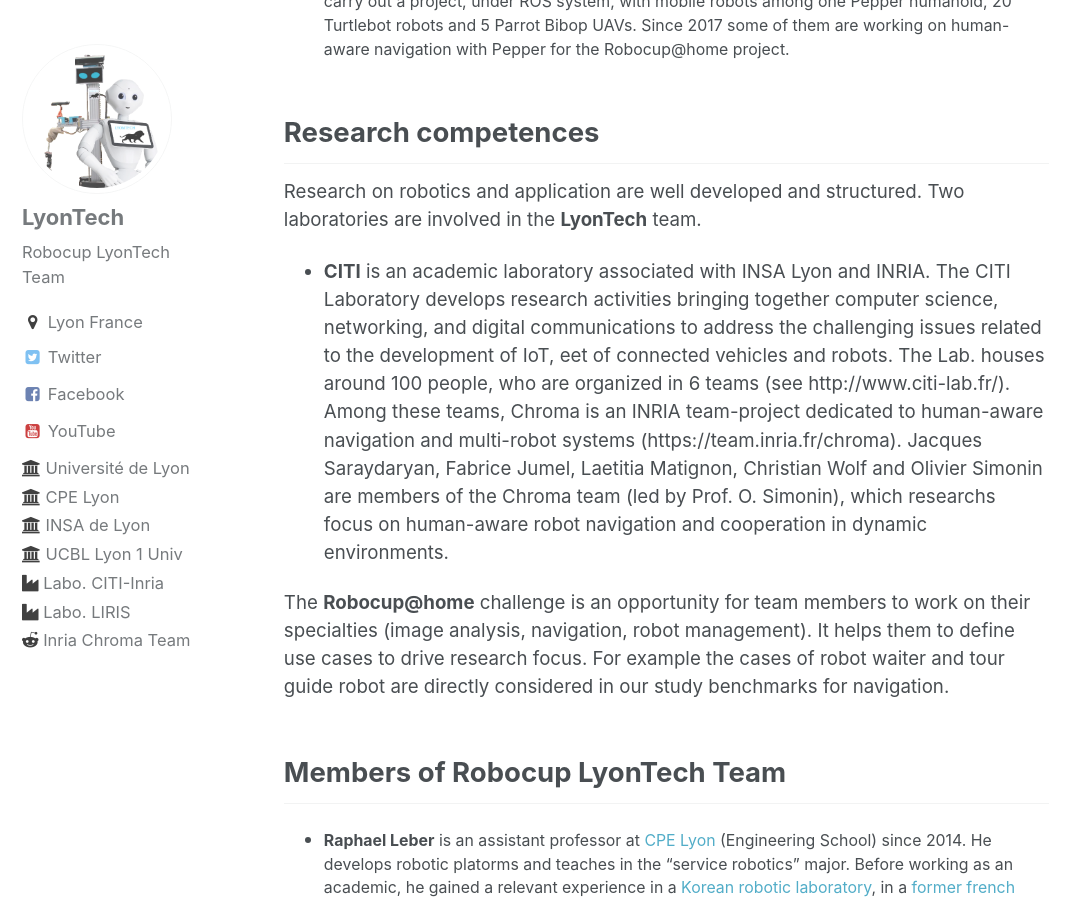
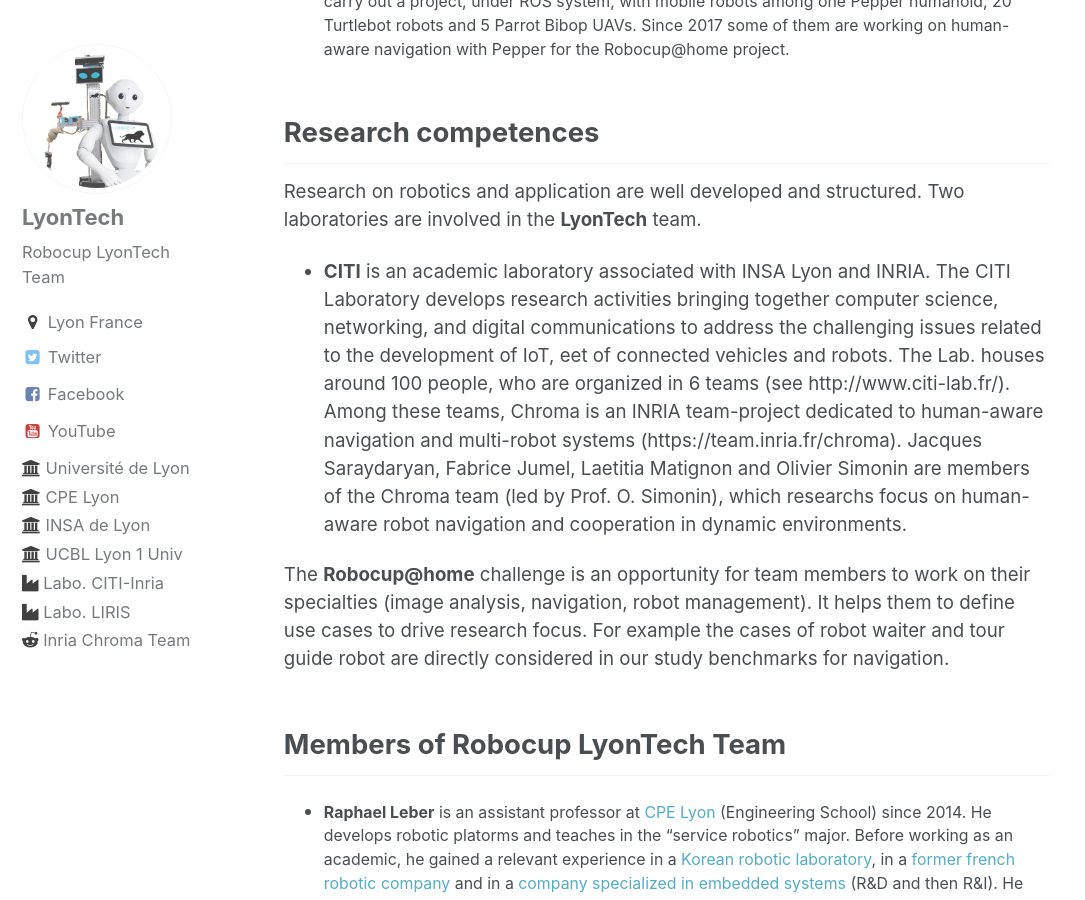
Before and after one commit to Robocup-Lyontech/Robocup-Lyontech.github.io, a Jekyll site: the page built from _pages/lyontech_team.md, in a window 1280 px wide and 900 px high, scrolled down 1355 px. Shown: the whole window, without its empty margins (0-1085 px from the left). Built offline with Jekyll 4.4.1, drawn with Linux system fonts in a browser that asks for light colours.

Commit message:
remove old stuff from LyonTech Team page

```diff
--- a/_pages/lyontech_team.md
+++ b/_pages/lyontech_team.md
@@ -26,7 +26,7 @@
 
 Research on robotics and application are well developed and structured. Two laboratories are involved in the **LyonTech** team.
 
-- **CITI** is an academic laboratory associated with INSA Lyon and INRIA. The CITI Laboratory develops research activities bringing together computer science, networking, and digital communications to address the challenging issues related to the development of IoT,  eet of connected vehicles and robots. The Lab. houses around 100 people, who are organized in 6 teams (see http://www.citi-lab.fr/). Among these teams, Chroma is an INRIA team-project dedicated to human-aware navigation and multi-robot systems  (https://team.inria.fr/chroma). Jacques Saraydaryan, Fabrice Jumel, Laetitia Matignon, Christian Wolf and Olivier Simonin are members of the Chroma team (led by Prof. O. Simonin), which researchs focus on human-aware robot navigation and cooperation in dynamic environments.
+- **CITI** is an academic laboratory associated with INSA Lyon and INRIA. The CITI Laboratory develops research activities bringing together computer science, networking, and digital communications to address the challenging issues related to the development of IoT,  eet of connected vehicles and robots. The Lab. houses around 100 people, who are organized in 6 teams (see http://www.citi-lab.fr/). Among these teams, Chroma is an INRIA team-project dedicated to human-aware navigation and multi-robot systems  (https://team.inria.fr/chroma). Jacques Saraydaryan, Fabrice Jumel, Laetitia Matignon and Olivier Simonin are members of the Chroma team (led by Prof. O. Simonin), which researchs focus on human-aware robot navigation and cooperation in dynamic environments.
 
 The **Robocup@home** challenge is an opportunity for team members to work on their specialties (image analysis, navigation, robot management). It helps them to define use cases to drive research focus. For example the cases of robot waiter and tour guide robot are directly considered in our study benchmarks for navigation.
 
```
